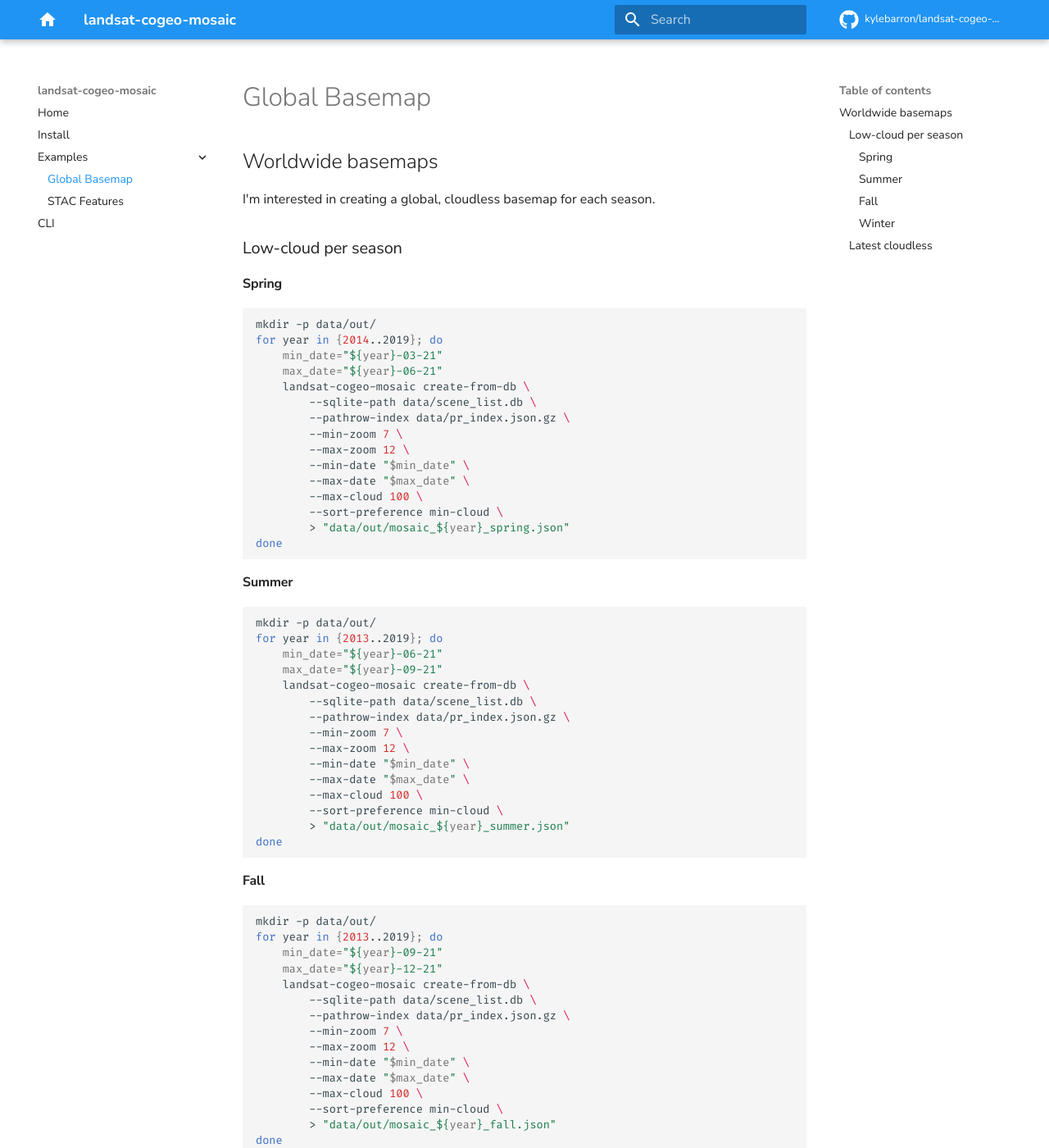
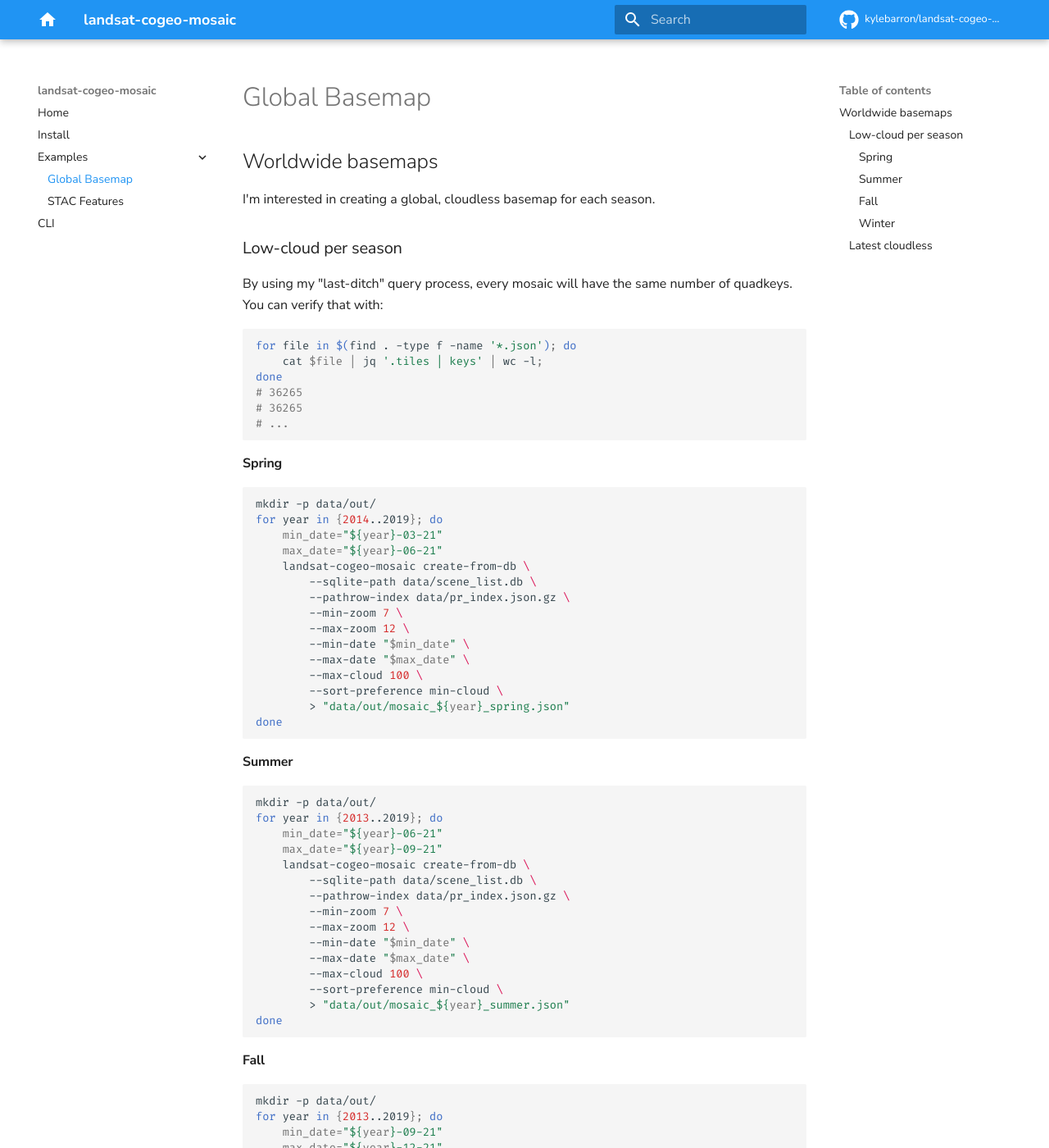
Before and after one commit to kylebarron/landsat-cogeo-mosaic, an MkDocs documentation site: the page built from docs/examples/global.md, in a window 1280 px wide and 1400 px high. Shown: the whole window at 82% size. Built offline with MkDocs 1.6.1 and Material for MkDocs 9.7.7, drawn with Linux system fonts in a browser that asks for light colours; comment, search, counter and statistics services are not loaded; some of the changed text lies outside the part shown.

````diff
--- a/docs/examples/global.md
+++ b/docs/examples/global.md
@@ -3,6 +3,18 @@
 I'm interested in creating a global, cloudless basemap for each season.
 
 ### Low-cloud per season
+
+By using my "last-ditch" query process, every mosaic will have the same number
+of quadkeys. You can verify that with:
+
+```bash
+for file in $(find . -type f -name '*.json'); do
+    cat $file | jq '.tiles | keys' | wc -l;
+done
+# 36265
+# 36265
+# ...
+```
 
 #### Spring
 
````
Also changed, not shown: other parts of docs/examples/global.md (+0 -2 lines), README.md (+8 -6 lines), docs/index.md (+2 -2 lines).
